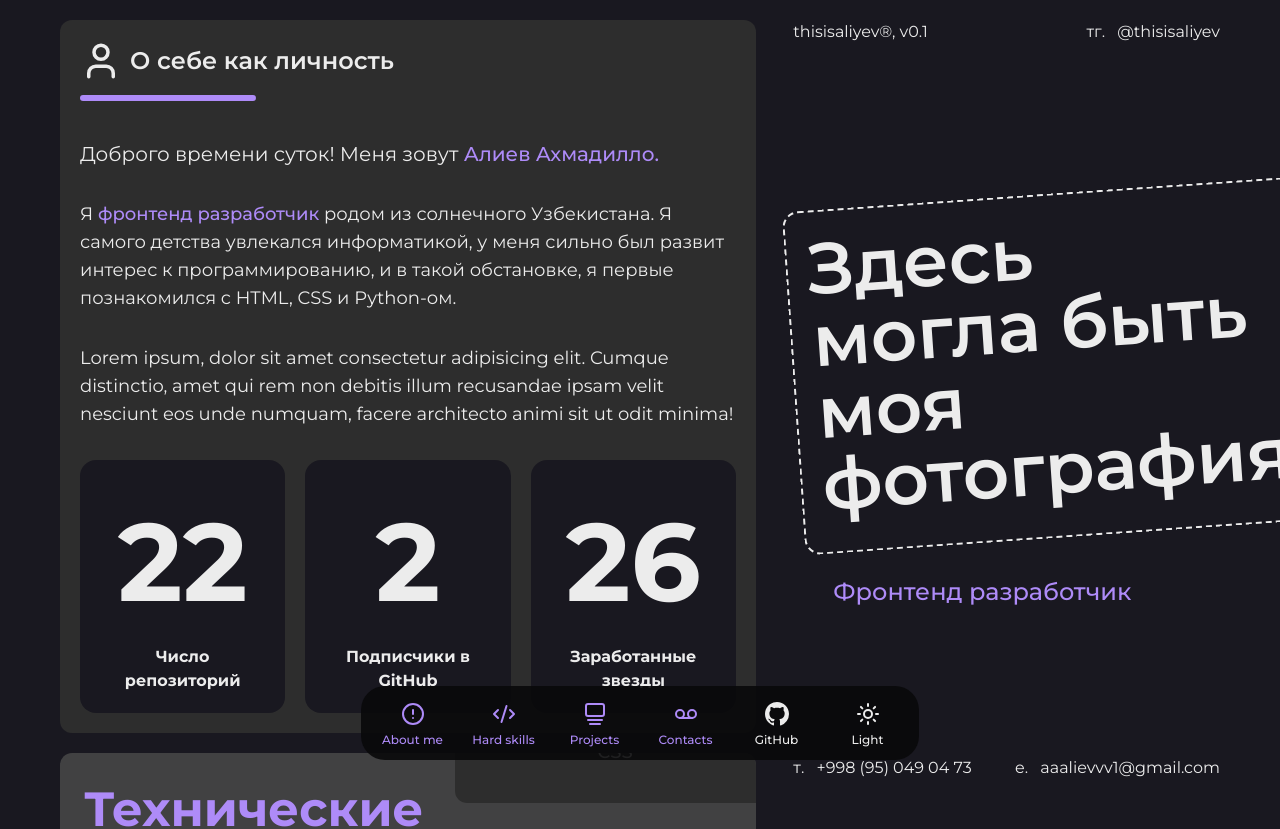
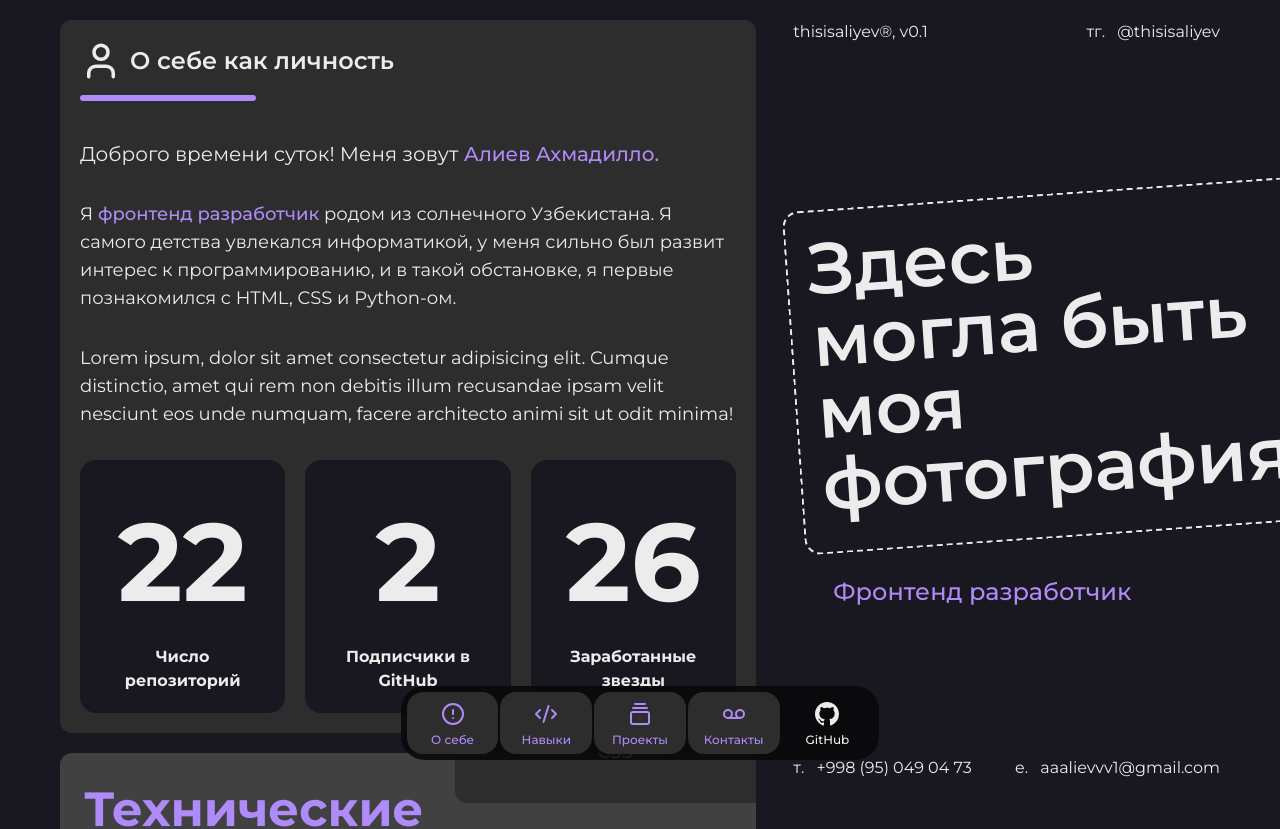
Before and after one commit to thisisal1yev/portfolio, a React (Vite) app: page / in a window 1280 px wide. Shown: the top 829 px of the page. Built offline with nearby package versions, Linux system fonts and the light colour scheme; grey boxes are pictures that could not be loaded.

Commit message:
feat: implement DesktopMenuItem component and refactor DesktopNavbar for improved navigation

```diff
--- a/src/app/index.css
+++ b/src/app/index.css
@@ -18,4 +18,12 @@
   html {
     @apply bg-light-primary text-dark-secondary font-montserrat dark:bg-dark-primary scroll-smooth leading-normal font-normal dark:text-white;
   }
+
+  .navbar_link {
+    @apply hover:dark:text-purple hover:dark:focus-visible:ring-purple focus-visible:ring-dark-primary flex flex-col items-center gap-1.5 rounded-2xl px-4 pt-2.5 pb-1.5 text-xs font-medium whitespace-nowrap transition-colors duration-300 outline-none hover:text-purple-800 focus-visible:ring-2 focus-visible:ring-inset hover:focus-visible:ring-purple-800 focus-visible:dark:ring-white;
+  }
+
+  .navbar_link_active {
+    @apply dark:text-purple dark:bg-dark-secondary hover:dark:bg-dark-secondary/80 bg-white text-purple-800 hover:bg-white/50;
+  }
 }
--- /dev/null
+++ b/src/shared/components/ui/DesktopMenuItem.tsx
@@ -0,0 +1,19 @@
+import { cn } from '@shared/lib'
+import type { PropsWithChildren } from 'react'
+
+interface Props extends PropsWithChildren {
+  isActive?: boolean
+  href?: string
+}
+
+export function DesktopMenuItem({ href, isActive, children }: Props) {
+  return (
+    <a
+      className={cn('navbar_link', isActive && 'navbar_link_active')}
+      href={href || '#'}
+      data-framework='react'
+    >
+      {children}
+    </a>
+  )
+}
--- /dev/null
+++ b/src/widgets/Navbar/lib/renderMenuItemIcon.tsx
@@ -0,0 +1,23 @@
+import {
+  CircleAlert,
+  CodeXml,
+  GalleryVerticalEnd,
+  Voicemail,
+} from 'lucide-react'
+
+export function renderMenuItemIcon(
+  whoseOwn: 'about' | 'skills' | 'projects' | 'contacts',
+) {
+  switch (whoseOwn) {
+    case 'about':
+      return <CircleAlert size={24} />
+    case 'skills':
+      return <CodeXml size={24} />
+    case 'projects':
+      return <GalleryVerticalEnd size={24} />
+    case 'contacts':
+      return <Voicemail size={24} />
+    default:
+      return null
+  }
+}
--- /dev/null
+++ b/src/widgets/Navbar/menu.data.ts
@@ -0,0 +1,28 @@
+interface MenuType {
+  id: 'about' | 'skills' | 'projects' | 'contacts'
+  title: string
+  href: string
+}
+
+export const menu: MenuType[] = [
+  {
+    id: 'about',
+    title: 'О себе',
+    href: '/#about',
+  },
+  {
+    id: 'skills',
+    title: 'Навыки',
+    href: '/#skills',
+  },
+  {
+    id: 'projects',
+    title: 'Проекты',
+    href: '/#projects',
+  },
+  {
+    id: 'contacts',
+    title: 'Контакты',
+    href: '/#contacts',
+  },
+]
--- a/src/widgets/Navbar/ui/DesktopNavbar.tsx
+++ b/src/widgets/Navbar/ui/DesktopNavbar.tsx
@@ -1,15 +1,8 @@
-import {
-  CircleAlert,
-  CodeXml,
-  GalleryVerticalEnd,
-  Moon,
-  Sun,
-  Voicemail,
-} from 'lucide-react'
 import { createPortal } from 'react-dom'
 
-import { useTheme } from '@shared/hooks'
-import { cn } from '@shared/lib'
+import { DesktopMenuItem } from '@shared/components/ui/DesktopMenuItem'
+import { renderMenuItemIcon } from '../lib/renderMenuItemIcon'
+import { menu } from '../menu.data'
 
 type Props = {
   aboutVisible: boolean
@@ -24,67 +17,42 @@ export function DesktopNavbar({
   projectsVisible,
   contactsVisible,
 }: Props) {
-  const { theme, toggleTheme } = useTheme()
+  const isElementInViewport = (
+    id: 'about' | 'skills' | 'projects' | 'contacts',
+  ): boolean => {
+    switch (id) {
+      case 'about':
+        return aboutVisible
+      case 'skills':
+        return skillsVisible
+      case 'projects':
+        return projectsVisible
+      case 'contacts':
+        return contactsVisible
+      default:
+        return false
+    }
+  }
 
   return createPortal(
     <nav className='pointer-events-none fixed bottom-10 left-0 z-10 hidden w-full pt-12 lg:block'>
       <div className='container flex justify-center'>
         <div className='bg-light-primary/90 ring-dark-primary/[20%] max-w-full rounded-3xl dark:bg-zinc-950/90'>
           <div className='scrollbar-none pointer-events-auto overflow-x-auto scroll-smooth p-1.5'>
-            <div className='isolate grid grid-cols-[repeat(6,5.6875em)]'>
-              <a
-                className={cn(
-                  'hover:dark:text-purple hover:dark:focus-visible:ring-purple focus-visible:ring-dark-primary transition-color flex flex-col items-center gap-1.5 rounded-2xl px-2 pt-2.5 pb-1.5 text-xs font-medium whitespace-nowrap duration-300 outline-none hover:text-purple-800 focus-visible:ring-2 focus-visible:ring-inset hover:focus-visible:ring-purple-800 focus-visible:dark:ring-white',
-                  aboutVisible && 'dark:text-purple text-purple-800',
-                )}
-                href='/#about'
-                data-framework='react'
-              >
-                <CircleAlert size={24} />
-                About me
-              </a>
+            <div className='isolate grid grid-cols-5 gap-x-0.5'>
+              {menu.map((item) => (
+                <DesktopMenuItem
+                  key={item.title}
+                  href={item.href}
+                  isActive={isElementInViewport(item.id)}
+                >
+                  {renderMenuItemIcon(item.id)}
+                  {item.title.charAt(0).toUpperCase() + item.title.slice(1)}
+                </DesktopMenuItem>
+              ))}
 
               <a
-                className={cn(
-                  'hover:dark:text-purple hover:dark:focus-visible:ring-purple focus-visible:ring-dark-primary transition-color flex flex-col items-center gap-1.5 rounded-2xl px-2 pt-2.5 pb-1.5 text-xs font-medium whitespace-nowrap duration-300 outline-none hover:text-purple-800 focus-visible:ring-2 focus-visible:ring-inset hover:focus-visible:ring-purple-800 focus-visible:dark:ring-white',
-                  skillsVisible && 'dark:text-purple text-purple-800',
-                )}
-                href='/#skills'
-                data-framework='react'
-              >
-                <CodeXml size={24} />
-                Hard skills
-              </a>
-
-              <a
-                className={cn(
-                  'hover:dark:text-purple hover:dark:focus-visible:ring-purple focus-visible:ring-dark-primary transition-color flex flex-col items-center gap-1.5 rounded-2xl px-2 pt-2.5 pb-1.5 text-xs font-medium whitespace-nowrap duration-300 outline-none hover:text-purple-800 focus-visible:ring-2 focus-visible:ring-inset hover:focus-visible:ring-purple-800 focus-visible:dark:ring-white',
-                  projectsVisible && 'dark:text-purple text-purple-800',
-                )}
-                href='/#projects'
-                data-framework='react'
-              >
-                <GalleryVerticalEnd
-                  className='-scale-y-100'
-                  size={24}
-                />
-                Projects
-              </a>
-
-              <a
-                className={cn(
-                  'hover:dark:text-purple hover:dark:focus-visible:ring-purple focus-visible:ring-dark-primary transition-color flex flex-col items-center gap-1.5 rounded-2xl px-2 pt-2.5 pb-1.5 text-xs font-medium whitespace-nowrap duration-300 outline-none hover:text-purple-800 focus-visible:ring-2 focus-visible:ring-inset hover:focus-visible:ring-purple-800 focus-visible:dark:ring-white',
-                  contactsVisible && 'dark:text-purple text-purple-800',
-                )}
-                href='/#contacts'
-                data-framework='react'
-              >
-                <Voicemail size={24} />
-                Contacts
-              </a>
-
-              <a
-                className='hover:dark:text-purple hover:dark:focus-visible:ring-purple focus-visible:ring-dark-primary transition-color flex flex-col items-center gap-1.5 rounded-2xl px-2 pt-2.5 pb-1.5 text-xs font-medium whitespace-nowrap duration-300 outline-none hover:text-purple-800 focus-visible:ring-2 focus-visible:ring-inset hover:focus-visible:ring-purple-800 focus-visible:dark:ring-white'
+                className='navbar_link'
                 href='https://github.com/thisisal1yev'
                 target='_blank'
                 aria-label='GitHub'
@@ -98,15 +66,6 @@ export function DesktopNavbar({
                 </svg>
                 GitHub
               </a>
-
-              <button
-                className='hover:dark:text-purple hover:dark:focus-visible:ring-purple focus-visible:ring-dark-primary transition-color flex flex-col items-center gap-1.5 rounded-2xl px-2 pt-2.5 pb-1.5 text-xs font-medium whitespace-nowrap duration-300 outline-none hover:text-purple-800 focus-visible:ring-2 focus-visible:ring-inset hover:focus-visible:ring-purple-800 focus-visible:dark:ring-white'
-                onClick={toggleTheme}
-              >
-                {theme === 'dark' ? <Sun size={24} /> : <Moon size={24} />}
-
-                {theme === 'dark' ? 'Light' : 'Dark'}
-              </button>
             </div>
           </div>
         </div>
```
